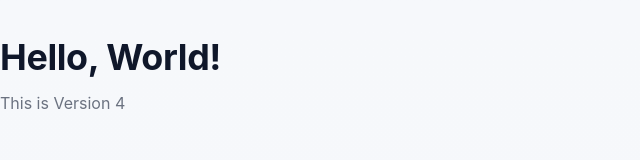
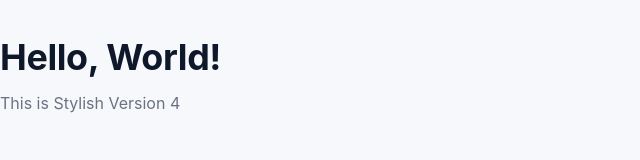
Before and after one commit to agarwalaman598/git-repo, a plain HTML site: page index.html in a window 1280 px wide. Shown: the full height of the page, 0-640 px from the left. Drawn offline with Linux system fonts and the light colour scheme.

Commit message:
Modified index.html

```diff
--- a/index.html
+++ b/index.html
@@ -9,6 +9,6 @@
 </head>
 <body>
     <h1>Hello, World!</h1>
-    <p>This is Version 4</p>
+    <p>This is Stylish Version 4</p>
 </body>
 </html>
```
